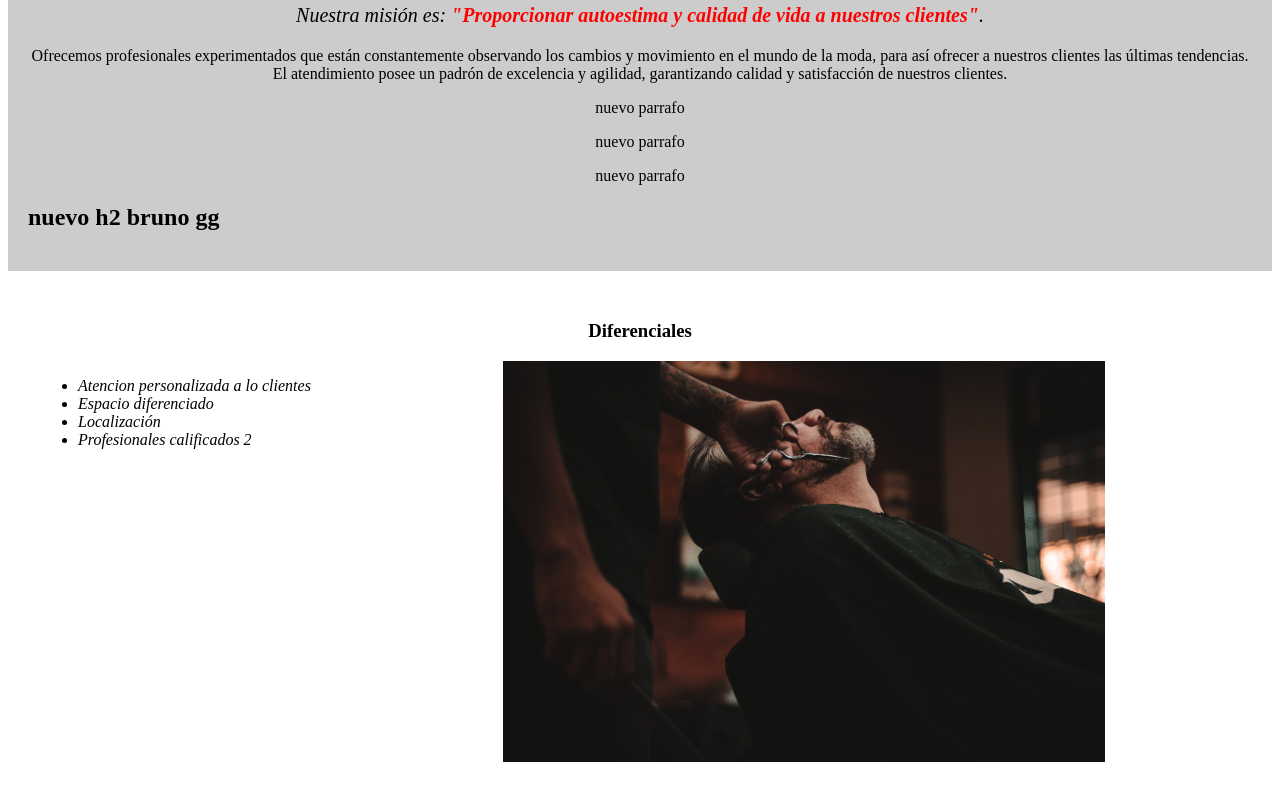
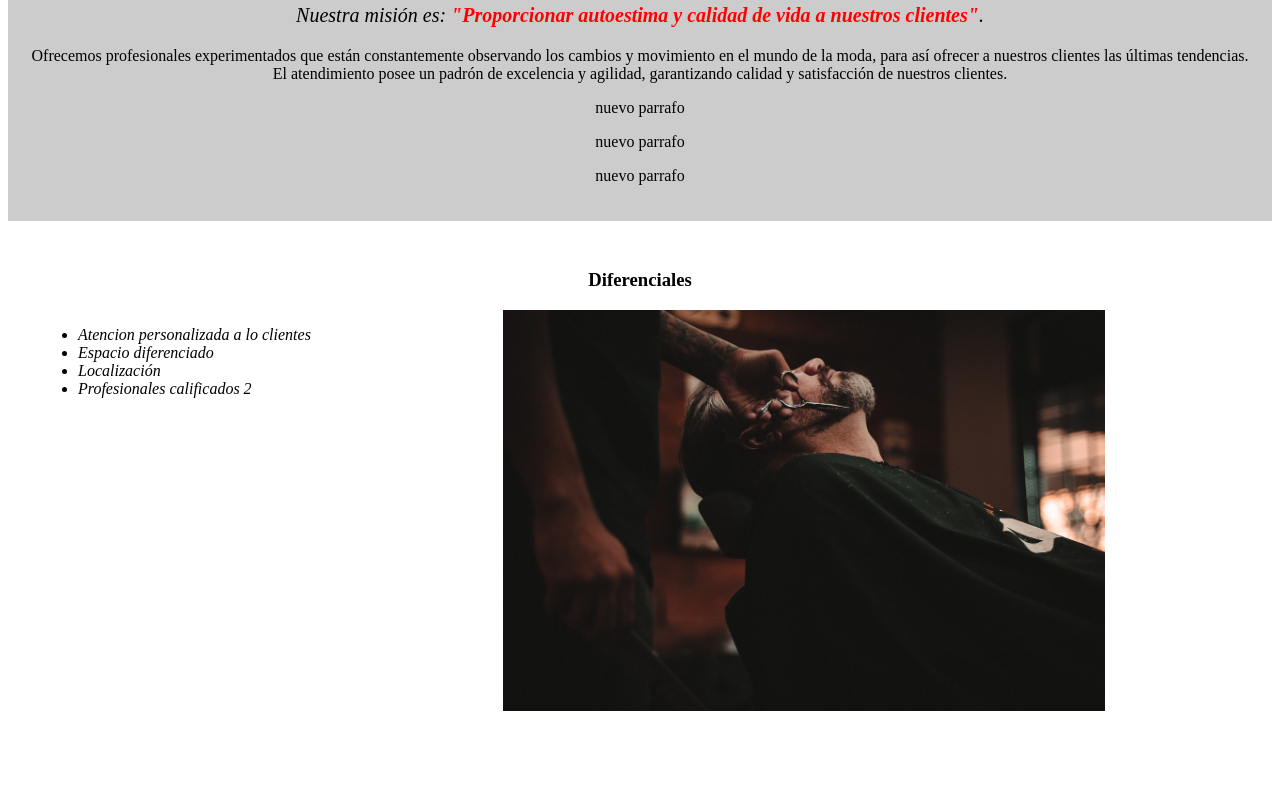
Before and after one commit to RenzoBejarano/alura-git, a plain HTML site: page index.html in a window 1280 px wide. Shown: the part 791-1591 px from the top of the page. After the commit the page ends 1544 px from the top, so only its background shows below. Drawn offline with Linux system fonts and the light colour scheme.

Commit message:
Revert "nuevo h2 bruno gg"
This reverts commit d65a8e0a0a0f1f996672520847ce67d590bda352.

```diff
--- a/index.html
+++ b/index.html
@@ -35,7 +35,6 @@
             <p>nuevo parrafo</p>
             <p>nuevo parrafo</p>
             <p>nuevo parrafo</p>
-            <h2>nuevo h2 bruno gg</h2>
         </div>
 
         <div class="diferenciales">
```
